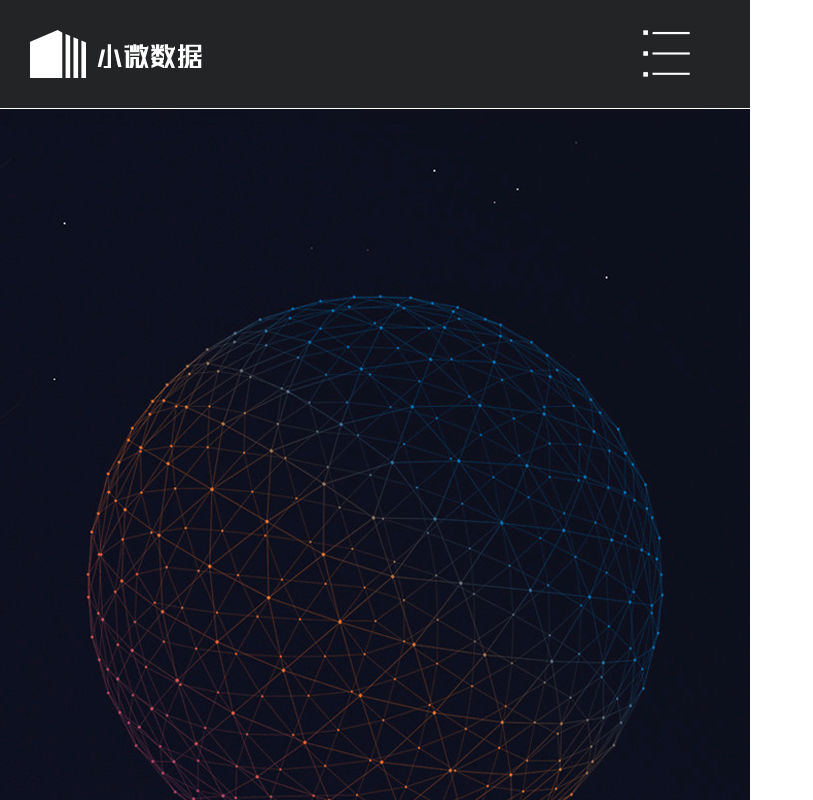
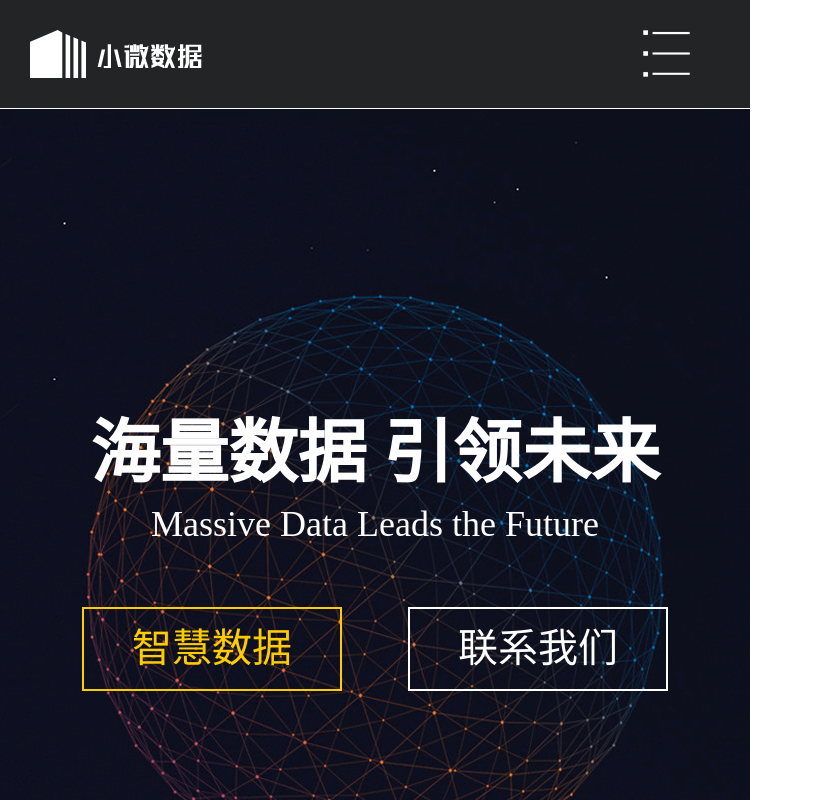
Before and after one commit to 17797776321/vfs.mdata, a Nuxt app: page / in a window 1280 px wide. Shown: the top 800 px of the page, without its empty margins (0-813 px from the left). Built offline with nearby package versions, Linux system fonts and the light colour scheme.

Commit message:
智慧数据

```diff
--- a/assets/style/common.less
+++ b/assets/style/common.less
@@ -7,6 +7,3 @@
   background-size: @imgwidth @imgheight;
   background-position: @posx @posy;
 }
-a{
-  color: #ff0000
-}
--- a/pages/index.vue
+++ b/pages/index.vue
@@ -1,6 +1,11 @@
 <template>
   <section class="page-home">
     <div class="banner_box1">
+      <h2 class="tit_cn">海量数据 引领未来</h2>
+      <p class="tit_en">Massive Data Leads the Future</p>
+      <div class="btn_group">
+        <a href="javascript:void(0);" class="wisdom_data">智慧数据</a><a href="javascript:void(0);" class="contact_us">联系我们</a>
+      </div>
     </div>
     <div class="banner_box2">
     </div>
@@ -26,6 +31,36 @@ export default {
 .page-home{
   .banner_box1{
     .bgimg(750px,975px,'../images/banner1.png',100%,100%,center,center);
+    text-align: center;
+    .tit_cn{
+      padding-top: 300px;
+      font-size: 69px;
+      color: #fefeff;
+      line-height: 90px;
+
+    }
+    .tit_en{
+      font-size: 36px;
+      color: #fefeff;
+      line-height: 50px;
+    }
+    .btn_group{
+      padding-top: 58px;
+      text-align: center;
+      a{
+        display: inline-block;
+        width: 256px;
+        line-height: 80px;
+        font-size: 40px;
+        color: #ffffff;
+        border: 2px solid #ffffff;
+      }
+      .wisdom_data{
+        border-color: #ffcc00;
+        color: #ffcc00;
+        margin-right: 66px;
+      }
+    }
   }
   .banner_box2{
     .bgimg(750px,940px,'../images/banner2.png',100%,100%,center,center);
```
